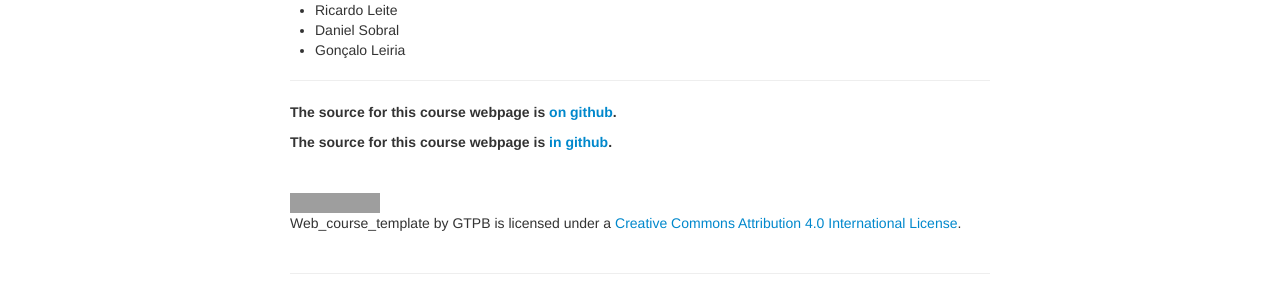
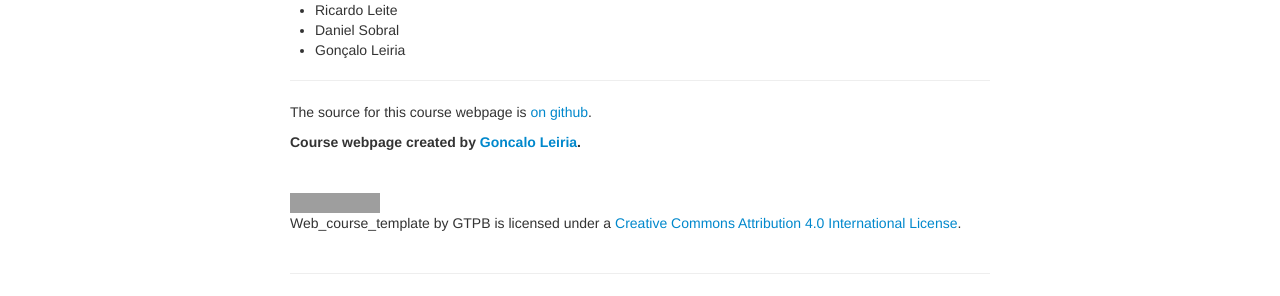
Before and after one commit to GTPB/IBB21, a Jekyll site: the page built from index.md, in a window 1280 px wide. Shown: the part 932-1228 px from the top of the page. Built offline with Jekyll 4.4.1, drawn with Linux system fonts in a browser that asks for light colours; grey boxes are pictures that could not be loaded.

Commit message:
added twitter link

```diff
--- a/index.md
+++ b/index.md
@@ -72,9 +72,9 @@ schemadotorg:
 
 ---
 
-**The source for this course webpage is [on github](https://github.com/GTPB/Web_course_template).**
+The source for this course webpage is [on github](https://github.com/GTPB/Web_course_template).
 
-**The source for this course webpage is [in github](https://github.com/GTPB/Web_course_template).**
+**Course webpage created by [Goncalo Leiria](https://twitter.com/GndLeiria).**
 
 <br/>
 
```
